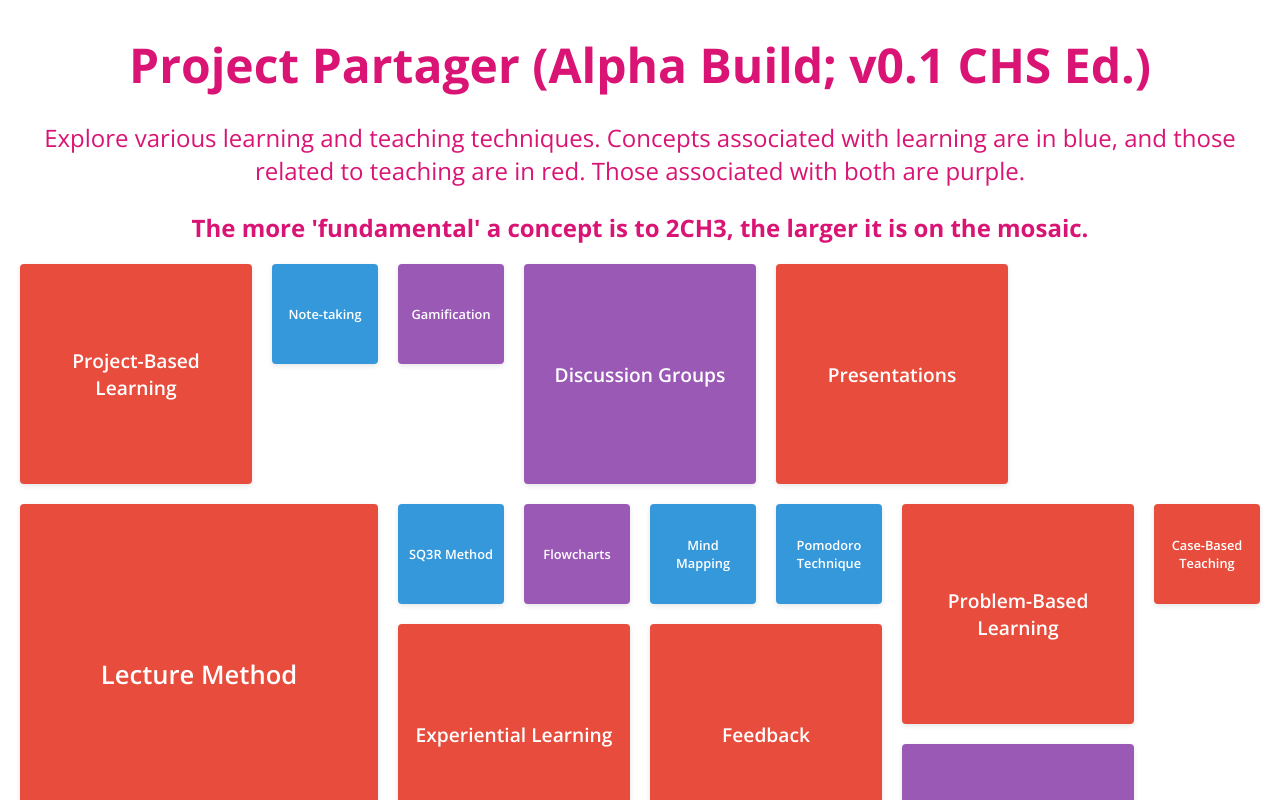
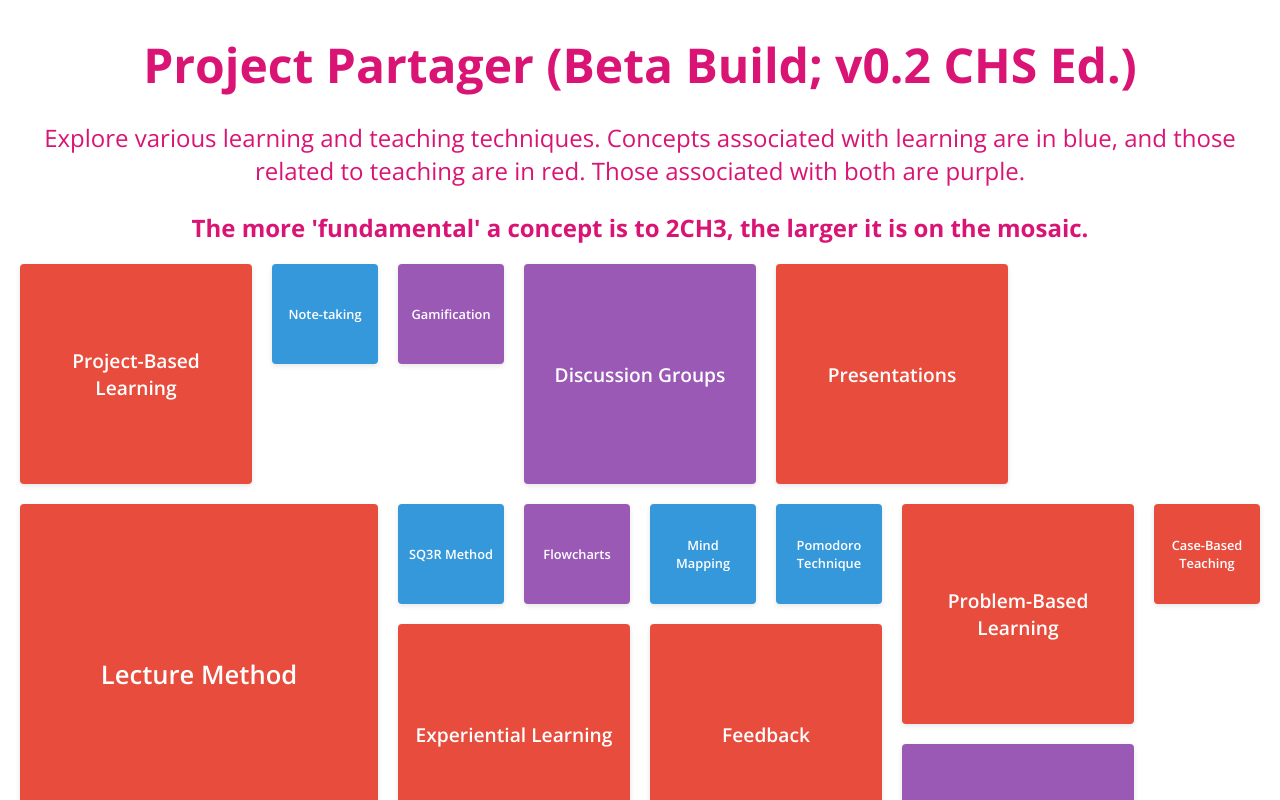
Before and after one commit to tiytuds/Partager, a React (Create React App) app: page / in a window 1280 px wide. Shown: the top 800 px of the page. Built offline with nearby package versions, Linux system fonts and the light colour scheme.

Commit message:
Changed version numbers, promoted project to beta.

```diff
--- a/public/index.html
+++ b/public/index.html
@@ -25,7 +25,7 @@
       work correctly both with client-side routing and a non-root public URL.
       Learn how to configure a non-root public URL by running `npm run build`.
     -->
-    <title>Partager v0.1</title>
+    <title>Partager v0.2</title>
   </head>
   <body>
     <noscript>You need to enable JavaScript to run this app.</noscript>
--- a/src/App.js
+++ b/src/App.js
@@ -11,7 +11,7 @@ function App() {
 
   return (
     <div className="App">
-      <h1>Project Partager (Alpha Build; v0.1 CHS Ed.)</h1>
+      <h1>Project Partager (Beta Build; v0.2 CHS Ed.)</h1>
       <p>Explore various learning and teaching techniques. Concepts associated with learning are in blue, and those related to teaching are in red. Those associated with both are purple.</p>
       <strong>The more 'fundamental' a concept is to 2CH3, the larger it is on the mosaic.</strong>
         <Mosaic
```
